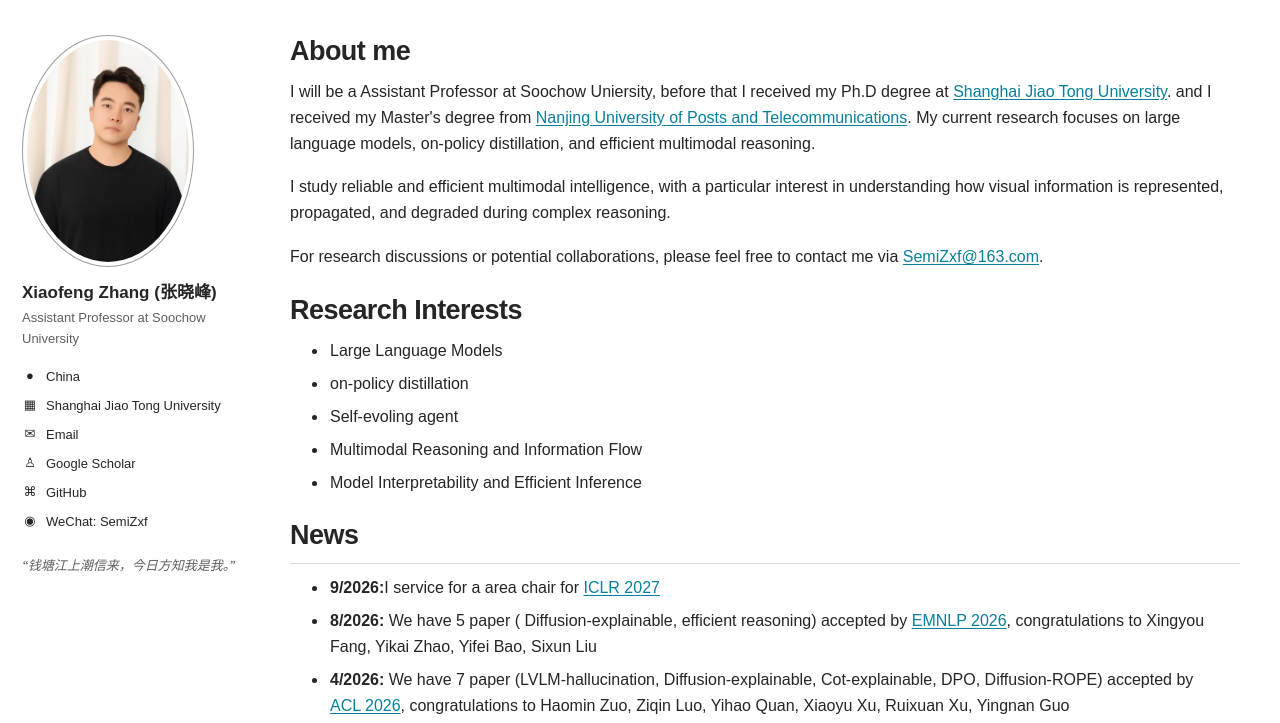
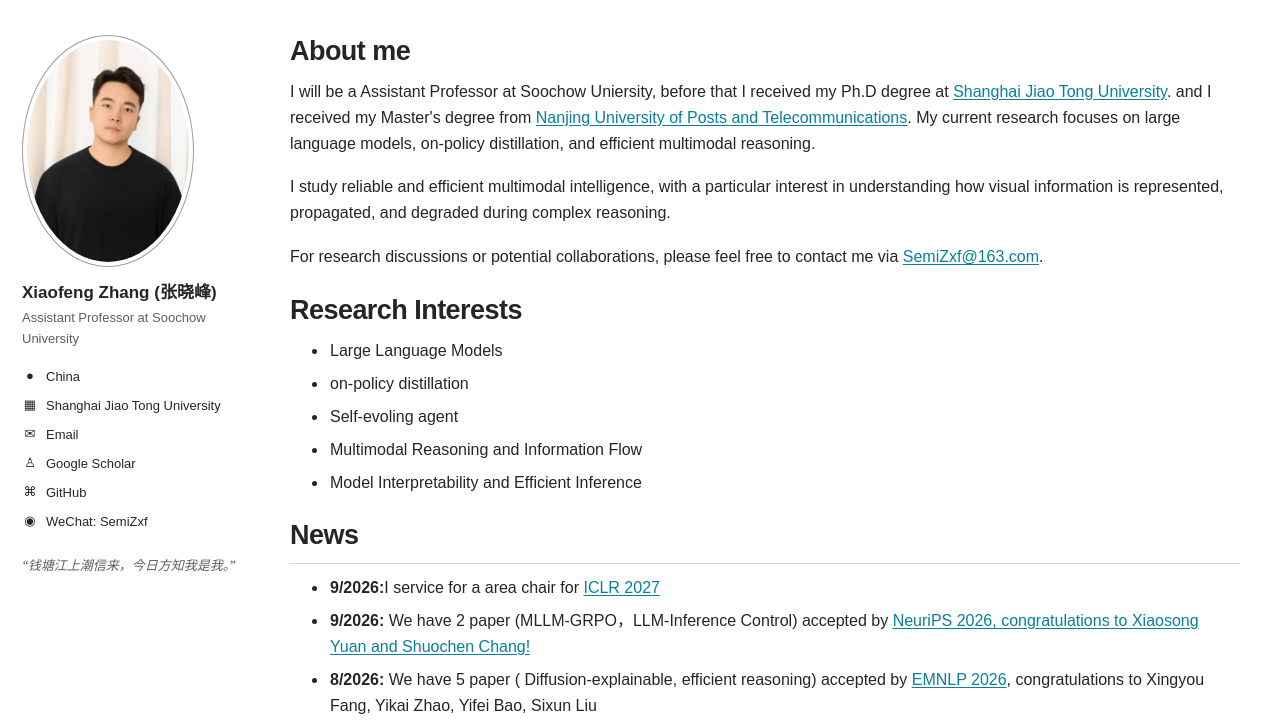
Before and after one commit to zhangbaijin/zhangbaijin.github.io, a plain HTML site: page index.html in a window 1280 px wide. Shown: the part 59-782 px from the top of the page. Drawn offline with Linux system fonts and the light colour scheme.

Commit message:
Update index.html

```diff
--- a/index.html
+++ b/index.html
@@ -353,6 +353,7 @@
         <h2>News</h2>
         <ul class="news-list" tabindex="0" aria-label="Latest news; scroll to view older items">
            <li><strong>9/2026:</strong>I service for a area chair for <a href="https://iclr.cc/Conferences/2027/" target="_blank">ICLR 2027</a></li>
+           <li><strong>9/2026:</strong> We have 2 paper (MLLM-GRPO，LLM-Inference Control) accepted by <a href="https://iclr.cc/Conferences/2027/" target="_blank">NeuriPS 2026, congratulations to Xiaosong Yuan and Shuochen Chang! </a></li>
             <li><strong>8/2026:</strong> We have 5 paper ( Diffusion-explainable, efficient reasoning) accepted by <a href="https://2026.aclweb.org/" target="_blank">EMNLP 2026</a>, congratulations to Xingyou Fang, Yikai Zhao, Yifei Bao, Sixun Liu</li>
           <li><strong>4/2026:</strong> We have 7 paper (LVLM-hallucination, Diffusion-explainable, Cot-explainable, DPO, Diffusion-ROPE) accepted by <a href="https://2026.aclweb.org/" target="_blank">ACL 2026</a>, congratulations to Haomin Zuo, Ziqin Luo, Yihao Quan, Xiaoyu Xu, Ruixuan Xu, Yingnan Guo</li>
 <li><strong>2/2026:</strong> We have one paper (SOPE, 3D-LLM-ROPE) accepted by <a href="https://cvpr.thecvf.com/Conferences/2026" target="_blank">CVPR 2026</a>, congratulations to Guanting Ye!</li>
```
